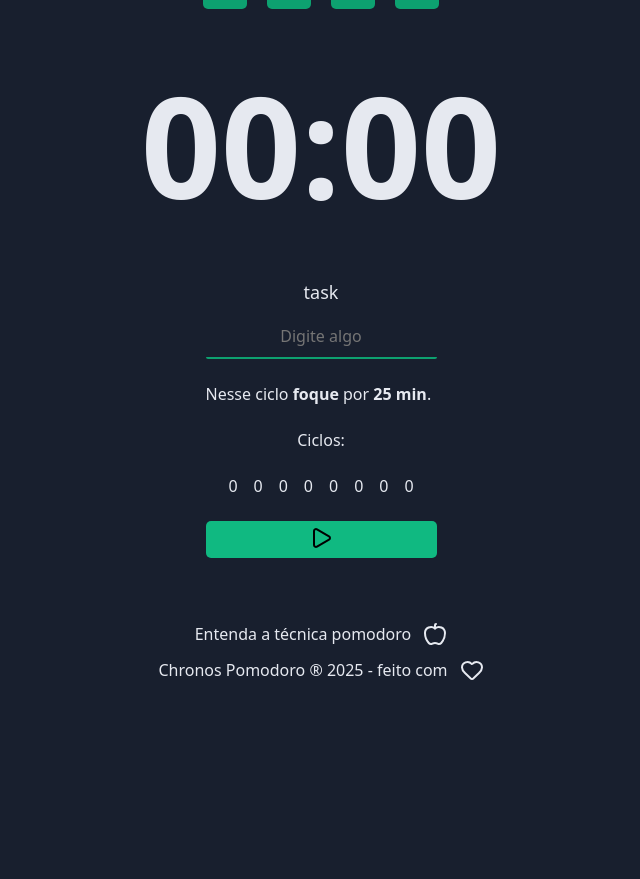
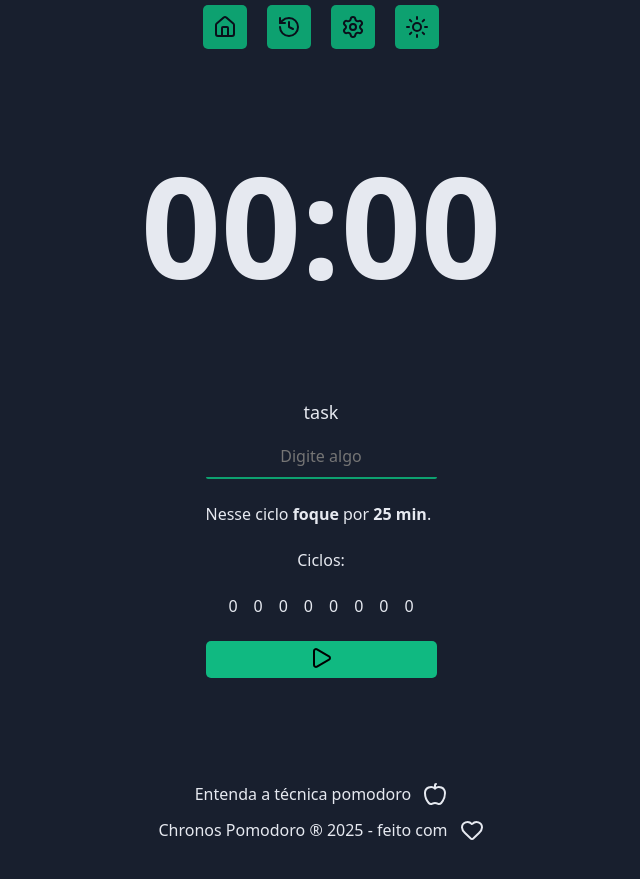
Before and after one commit to Talia-R/react, a React (Vite) app in the folder chronos-pomodoro/: page / in a window 1280 px wide. Shown: the part 285-1164 px from the top of the page, without its empty margins (319-959 px from the left). Before the commit the page ends 1047 px from the top, so only its background shows below. Built offline with nearby package versions, Linux system fonts and the light colour scheme.

Commit message:
added template

```diff
--- a/chronos-pomodoro/src/App.tsx
+++ b/chronos-pomodoro/src/App.tsx
@@ -1,27 +1,10 @@
-import { useState } from "react";
-import { PlayIcon } from "lucide-react";
-
-import { Heading } from "./components/Heading";
-import { Container } from "./components/Container";
-import { Menu } from "./components/Menu"
-import { Countdown } from "./components/Countdown"
-import { Logo } from "./components/Logo";
-import { Footer } from "./components/Footer";
-import { MainForm } from "./components/MainForm";
+import { Home } from "./pages/Home";
 
 import './styles/theme.css';
 import './styles/global.css';
 
 export function App(){
     return (
-        <>
-            <Container>
-                <Logo/>
-                <Menu/>
-                <Countdown/>
-                <MainForm/>
-                <Footer/>
-            </Container>
-        </>
+        <Home/>
     )
 }
--- /dev/null
+++ b/chronos-pomodoro/src/pages/Home/index.tsx
@@ -0,0 +1,20 @@
+import { Container } from "../../components/Container";
+import { Countdown } from "../../components/Countdown";
+import { MainForm } from "../../components/MainForm";
+import { MainTemplate } from "../../templates/MainTemplate";
+
+export function Home(){
+    return(
+        <MainTemplate>
+            <Container>
+                <Countdown/>
+            </Container>
+
+            <Container>
+                <MainForm/>
+            </Container>
+        </MainTemplate>
+
+
+    )
+}
--- /dev/null
+++ b/chronos-pomodoro/src/templates/MainTemplate/index.tsx
@@ -0,0 +1,28 @@
+import { Container } from "../../components/Container";
+import { Footer } from "../../components/Footer";
+import { Logo } from "../../components/Logo";
+import { Menu } from "../../components/Menu";
+
+type MainTemplateProps = {
+    children: React.ReactNode;
+}
+
+export function MainTemplate({children} : MainTemplateProps){
+    return (
+        <>
+            <Container>
+                <Logo/>
+            </Container>
+
+            <Container>
+                <Menu/>
+            </Container>
+
+                {children}
+
+            <Container>
+                <Footer/>
+            </Container>
+        </>
+    )
+}
```
